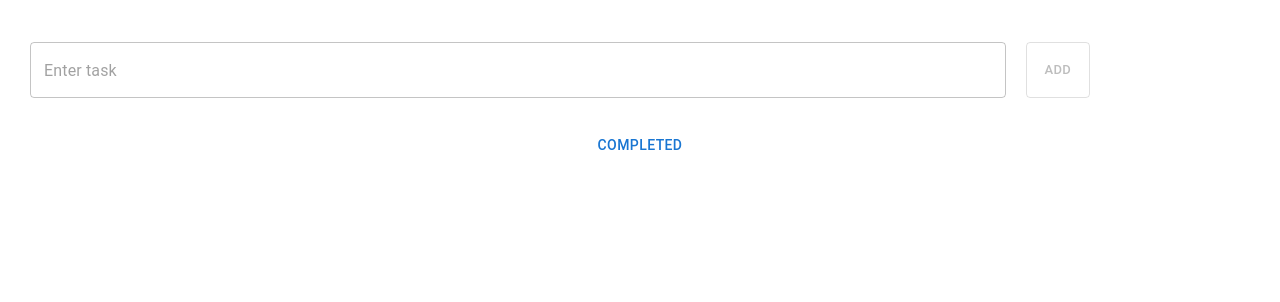
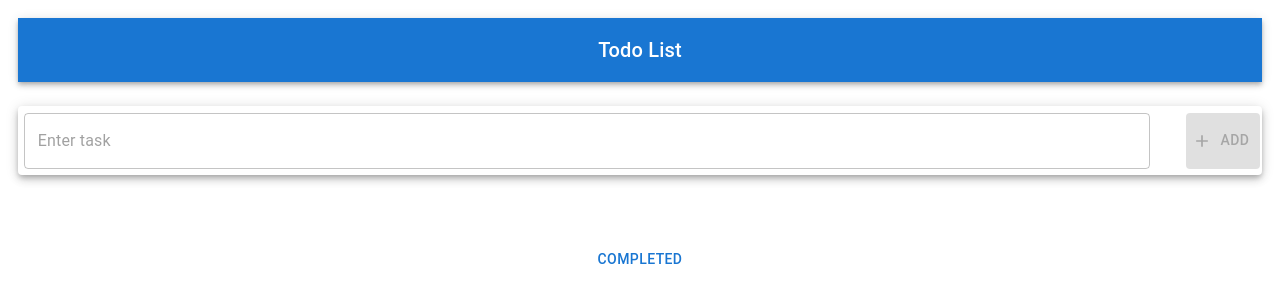
Before and after one commit to ku185017/todo-app, a React (Create React App) app: page / in a window 1280 px wide. Shown: the top 302 px of the page. Built offline with nearby package versions, Linux system fonts and the light colour scheme.

Commit message:
chore: fixing functionality and improving ui

```diff
--- a/src/components/AddButton.tsx
+++ b/src/components/AddButton.tsx
@@ -1,21 +1,21 @@
 import Button from "@mui/material/Button";
+import AddIcon from '@mui/icons-material/Add';
 type AddButtonProps = {
   disabled: boolean;
   addButtonClick: (event: React.MouseEvent<HTMLButtonElement>) => void;
 };
 
-
-
 export const AddButton = (props: AddButtonProps) => {
   return (
     <Button
-     type = "submit"
-      variant="outlined"
+      type="submit"
+      variant="contained"
       title="AddButton"
       onClick={props.addButtonClick}
       disabled={props.disabled}
-      size="small"
-      sx={{ display: "flex" }}
+      size="medium"
+      sx={{ width: "6%" }}
+      startIcon={<AddIcon />}
     >
       Add
     </Button>
--- a/src/components/CompletedTasksList.tsx
+++ b/src/components/CompletedTasksList.tsx
@@ -2,29 +2,33 @@ import Checkbox from "@mui/material/Checkbox";
 import Divider from "@mui/material/Divider";
 import List from "@mui/material/List";
 import ListItem from "@mui/material/ListItem";
-import { Paper } from "@mui/material";
+import { Box, Paper } from "@mui/material";
 import { listItemCompletedStyle } from "./commonStyles";
 
 type CompletedTasksListProps = {
   showCompleted: boolean;
   completedListArray: String[];
   handleCompletedTaskDeletion: (
-    event: React.ChangeEvent<HTMLInputElement>,
+    event: React.ChangeEvent<HTMLInputElement>
   ) => void;
 };
 
 export const CompletedTasksList = (props: CompletedTasksListProps) => {
   return (
-    <Divider textAlign="center" orientation="vertical">
+    <Box sx={{ maxLines: 400 }}>
+      <Divider
+        textAlign="center"
+        orientation="vertical"
+        style={{ maxHeight: 300, overflow: "auto" }}
+      >
         {props.showCompleted &&
           props.completedListArray.map((task, index) => (
-          <List key={index}>
-            <Paper elevation={5} sx={{width:'80%'}}>
-            <ListItem
-
-              divider={true}
-              sx={listItemCompletedStyle}
+            <List
+              key={index}
+              sx={{ display: "flex", paddingTop: "0px", paddingBottom: "1px" }}
             >
+              <Paper elevation={5} sx={{ width: "95%" }}>
+                <ListItem divider={true} sx={listItemCompletedStyle}>
                   <Checkbox
                     value={index}
                     checked={false}
@@ -36,5 +40,6 @@ export const CompletedTasksList = (props: CompletedTasksListProps) => {
             </List>
           ))}
       </Divider>
+    </Box>
   );
 };
--- a/src/components/TasksList.tsx
+++ b/src/components/TasksList.tsx
@@ -4,8 +4,6 @@ import List from "@mui/material/List";
 import ListItem from "@mui/material/ListItem";
 import { Box, Button, Paper, TextField } from "@mui/material";
 import { listItemStyle } from "./commonStyles";
-
-
 
 type TasksListProp = {
   todoListArray: String[];
@@ -19,12 +17,20 @@ type TasksListProp = {
 
 export const TasksList = (props: TasksListProp) => {
   return (
-    <Divider textAlign="center" orientation="vertical">
+    <Box sx={{ maxLines: 400 }}>
+      <Divider
+        textAlign="center"
+        orientation="vertical"
+        style={{ maxHeight: 300, overflow: "auto" }}
+      >
         {props.todoListArray.map((task, index) => (
-        <List key={index} sx={{ display: "flex" }}>
+          <List
+            key={index}
+            sx={{ display: "flex", paddingTop: "0px", paddingBottom: "1px" }}
+          >
             <Paper
               elevation={5}
-            sx={{ width: "80%", justifyContent: "space-between" }}
+              sx={{ width: "92%", justifyContent: "space-between" }}
             >
               <ListItem divider={true} value={index} sx={listItemStyle}>
                 <Checkbox
@@ -37,8 +43,8 @@ export const TasksList = (props: TasksListProp) => {
                     <TextField
                       onChange={props.handleChange}
                       value={props.value}
-
                       title="EditTextField"
+                      size="small"
                       inputProps={{ "data-testid": task.toString() }}
                     ></TextField>
                   </form>
@@ -59,5 +65,6 @@ export const TasksList = (props: TasksListProp) => {
           </List>
         ))}
       </Divider>
+    </Box>
   );
 };
--- a/src/components/TodoInput.tsx
+++ b/src/components/TodoInput.tsx
@@ -1,22 +1,16 @@
 import TextField from "@mui/material/TextField";
 import Stack from "@mui/material/Stack";
-
-
-
 
 type InputProps = {
   value: string;
   handleChange: (event: React.ChangeEvent<HTMLTextAreaElement>) => void;
 
   handleSubmit: (event: React.SyntheticEvent<HTMLFormElement>) => void;
-
 };
-
-
 
 export const TodoInput = (props: InputProps) => {
   return (
-    <Stack spacing={2} sx={{ width: "80%" }}>
+    <Stack spacing={2} sx={{ width: "93%" }}>
       <form onSubmit={props.handleSubmit}>
         <TextField
           value={props.value}
@@ -24,7 +18,6 @@ export const TodoInput = (props: InputProps) => {
           size="medium"
           sx={{ width: "98%", display: "flex" }}
           placeholder="Enter task"
-
         ></TextField>
         <input type="submit" hidden />
       </form>
--- a/src/components/commonStyles.ts
+++ b/src/components/commonStyles.ts
@@ -1,38 +1,38 @@
 export const inputFormStyle = {
-    display: "flex",
-    flexDirection: "row",
-    textAlign: "center",
-    paddingTop: "2%",
-    paddingLeft: "1%",
-    width: "100%",
-  }
+  display: "flex",
+  flexDirection: "row",
+  textAlign: "center",
+  paddingTop: "2%",
+  paddingBottom: "3%",
+  paddingLeft: "0%",
+  width: "100%",
+};
 
 export const completedButtonStyle = {
   "&:hover": {
-    backgroundColor: "rgb(204, 210, 241)",
+    backgroundColor: "rgb(205, 208, 224)",
     cursor: "pointer",
   },
   verticalAlign: "left",
   borderRadius: "15px",
   width: "50%",
-}
+  //paddingBottom: "10%",
+};
 
 export const listItemStyle = {
-  display: 'flex',
+  display: "flex",
+
+  "&:hover": { backgroundColor: "rgb(216, 225, 237)" },
+  backgroundColor: "background.paper",
+  border: "0.7px groove",
+
+  justifyContent: "space-between",
+};
+
+export const listItemCompletedStyle = {
+  display: "flex",
 
   "&:hover": { backgroundColor: "rgb(203, 222, 246)" },
   backgroundColor: "background.paper",
   border: "0.7px groove",
-
-  justifyContent:'space-between',
-}
-
-export const listItemCompletedStyle = {
-  display: 'flex',
-
-  "&:hover": { backgroundColor: "rgb(203, 222, 246)" },
-  backgroundColor: "background.paper",
-  border: "0.7px groove",
-
-
-}
+};
--- a/src/components/todo.tsx
+++ b/src/components/todo.tsx
@@ -1,10 +1,9 @@
-
 //naming convention: handler instead of handle
 import { useState } from "react";
 import { TodoInput } from "./TodoInput";
 import { AddButton } from "./AddButton";
 import Divider from "@mui/material/Divider";
-import { Box } from "@mui/material";
+import { AppBar, Box, Paper, Toolbar, Typography } from "@mui/material";
 import { TasksList } from "./TasksList";
 import { CompletedTasksList } from "./CompletedTasksList";
 import Button from "@mui/material/Button";
@@ -102,7 +101,7 @@ const Todo = () => {
       const anotherArray = completedListArray.filter(
         (t, index) => index !== completedtaskID
       );
-
+      setTodoListArray([...todoListArray, completedListArray[parseInt(completedtaskID.toString())].toString()]);
       setCompletedListArray(anotherArray);
     }
   };
@@ -112,7 +111,6 @@ const Todo = () => {
   };
 
   const handleEditClick = (event: React.MouseEvent<HTMLButtonElement>) => {
-
     const buttonElement = event.target as HTMLButtonElement;
     const eID = buttonElement.value as String;
     setIsEditable(parseInt(buttonElement.value));
@@ -128,7 +126,31 @@ const Todo = () => {
       variant="middle"
       sx={{ width: "100%" }}
     >
+      <Box sx={{ flexGrow: 1 }}>
+        <AppBar position="static">
+          <Toolbar>
+            <Typography variant="h6" component="div" sx={{ flexGrow: 1 }}>
+              Todo List
+            </Typography>
+          </Toolbar>
+        </AppBar>
+      </Box>
+
       <Box sx={inputFormStyle}>
+        <Paper
+          elevation={5}
+          sx={{
+            width: "100%",
+            display: "flex",
+            flexDirection: "row",
+            paddingTop: "0.5%",
+            paddingBottom: "0.5%",
+            paddingLeft: "0.5%",
+            paddingRight: "0.2%",
+            alignSelf: "flex-start",
+            justifyContent: "space-between",
+          }}
+        >
           <TodoInput
             value={todo}
             handleChange={handleChangeTodo}
@@ -138,6 +160,7 @@ const Todo = () => {
             addButtonClick={handleAddButtonClick}
             disabled={todo.trim() === ""}
           />
+        </Paper>
       </Box>
 
       <TasksList
@@ -153,12 +176,16 @@ const Todo = () => {
       <Divider orientation="vertical">
         <Button
           title="CompletedButton"
+          //variant="outlined"
+
           onClick={showCompletedTasks}
           sx={completedButtonStyle}
         >
           Completed
         </Button>
       </Divider>
+
+      <Box style={{ height: "20" }}></Box>
 
       <CompletedTasksList
         showCompleted={showCompleted}
```
Also changed, not shown: 2 other files (tests, documents, lock files or other folders). Lines whose indentation alone changed are shown as unchanged.
